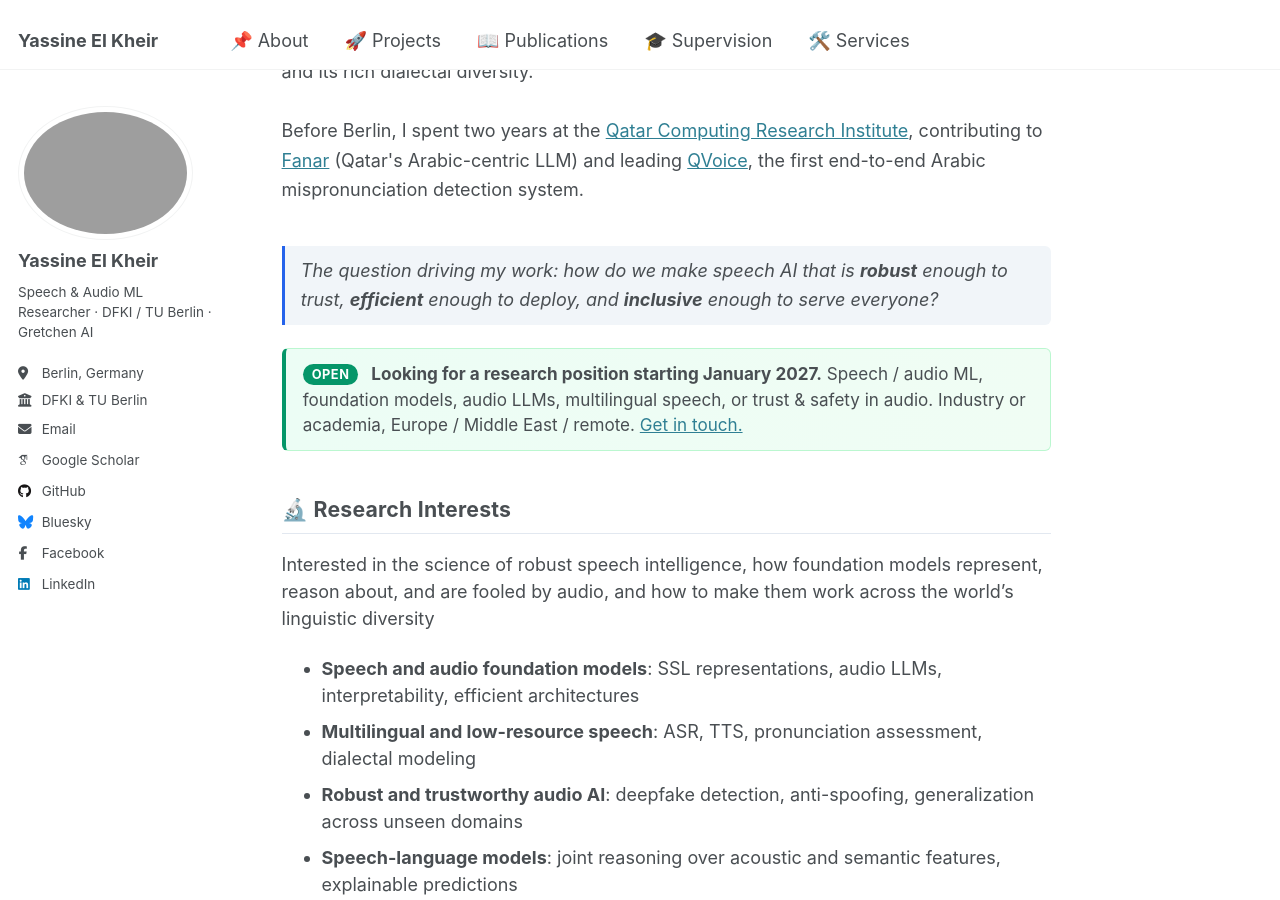
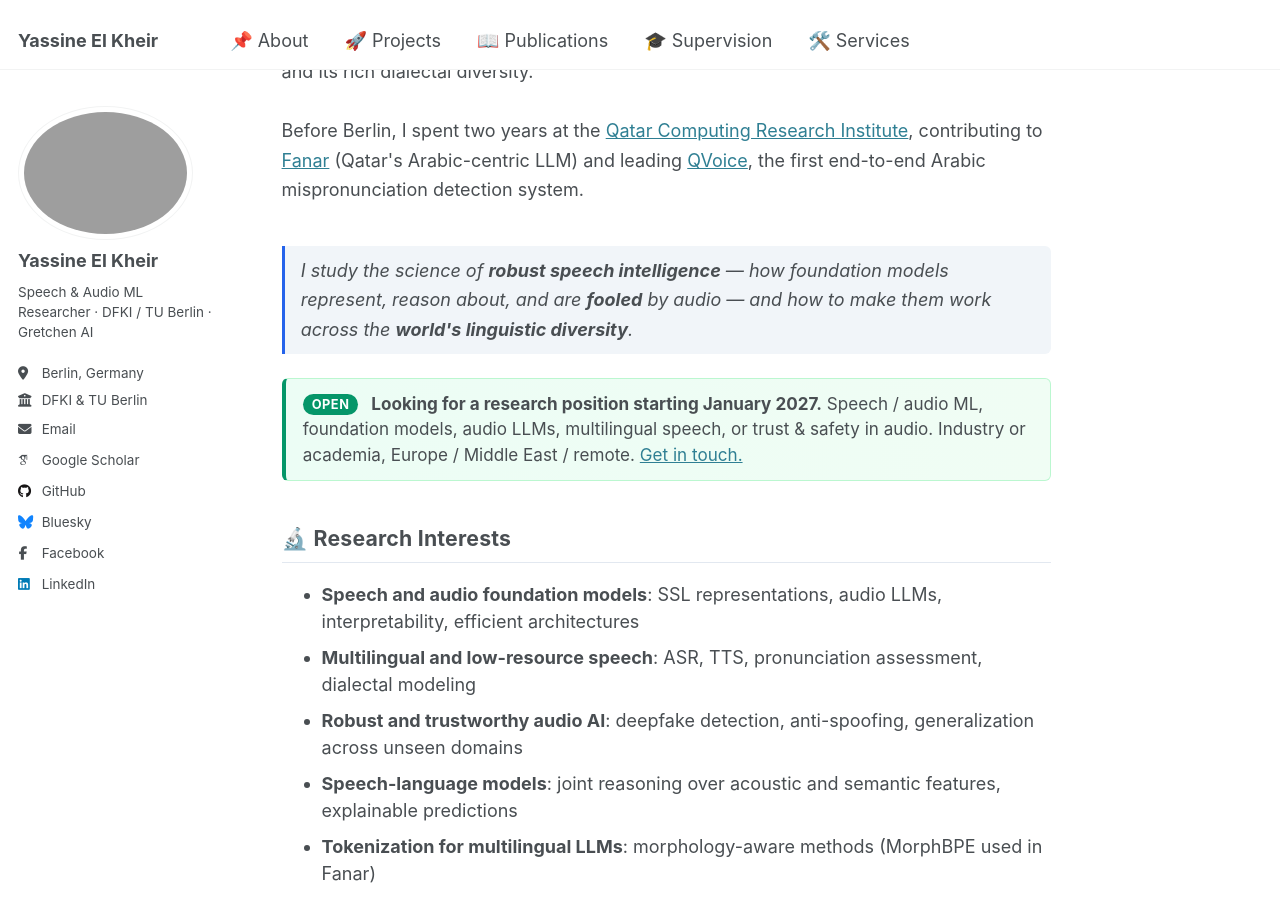
Before and after one commit to Yaselley/yaselley.github.io, a Jekyll site: the page built from _pages/about.md, in a window 1280 px wide and 900 px high, scrolled down 329 px. Built offline with Jekyll 4.4.1, drawn with Linux system fonts in a browser that asks for light colours; some web fonts are replaced.

Commit message:
change intro

```diff
--- a/_pages/about.md
+++ b/_pages/about.md
@@ -237,10 +237,15 @@ redirect_from:
   <a href="https://arxiv.org/pdf/2305.07445">QVoice</a>,
   the first end-to-end Arabic mispronunciation detection system.
   <br><br>
-  <span class="thread">
+  <!-- <span class="thread">
     The question driving my work: <i>how do we make speech AI that is
     <b>robust</b> enough to trust, <b>efficient</b> enough to deploy,
     and <b>inclusive</b> enough to serve everyone?</i>
+  </span> -->
+  <span class="thread">
+    I study the science of <b>robust speech intelligence</b> — how foundation
+    models represent, reason about, and are <b>fooled</b> by audio — and how
+    to make them work across the <b>world's linguistic diversity</b>.
   </span>
 </p>
 
@@ -259,7 +264,7 @@ My work spans <b>speech and audio foundation models</b>, <b>audio language model
 
 <div class="section-title">🔬 Research Interests</div>
 
-Interested in the science of robust speech intelligence, how foundation models represent, reason about, and are fooled by audio, and how to make them work across the world's linguistic diversity
+<!-- Interested in the science of robust speech intelligence, how foundation models represent, reason about, and are fooled by audio, and how to make them work across the world's linguistic diversity -->
 
 - **Speech and audio foundation models**: SSL representations, audio LLMs, interpretability, efficient architectures
 - **Multilingual and low-resource speech**: ASR, TTS, pronunciation assessment, dialectal modeling
```
